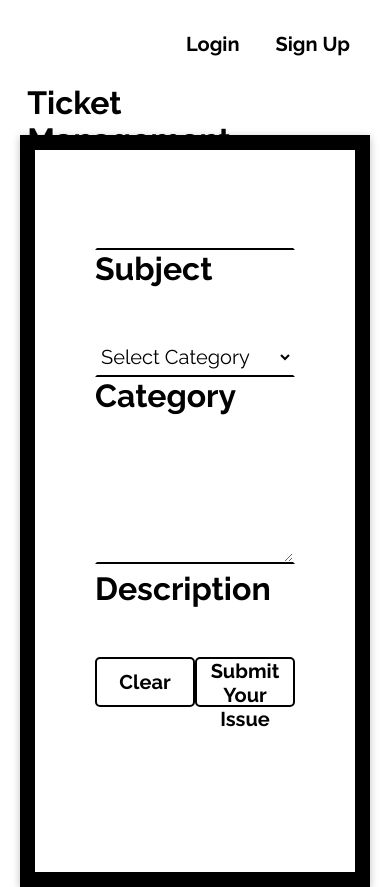
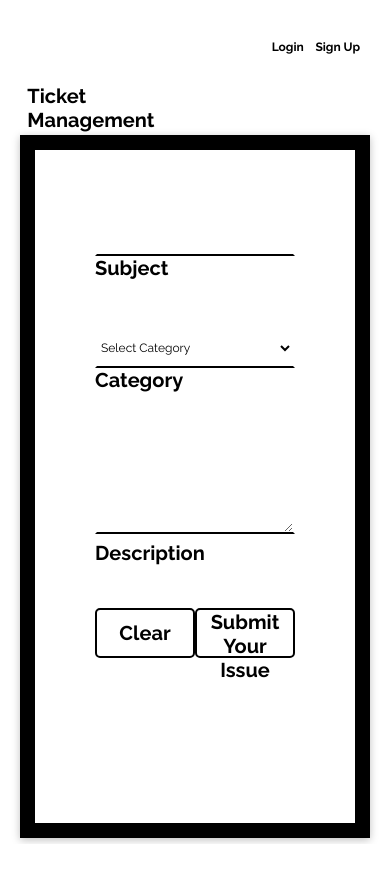
Before and after one commit to ticket-tiger/ticket-management-system, a React (Create React App) app: page /create-ticket in a window 390 px wide. After the commit the page ends 844 px from the top, so only its background shows below. Built offline with nearby package versions, Linux system fonts and the light colour scheme.

Commit message:
Added some responsive design to the landing page

```diff
--- a/src/App.css
+++ b/src/App.css
@@ -1,5 +1,9 @@
 :root {
   --purple: rgb(145, 34, 248);
+}
+
+body {
+  font-family: Helvetica, Arial, sans-serif;
 }
 
 button {
--- a/src/components/NavBar/NavBar.css
+++ b/src/components/NavBar/NavBar.css
@@ -57,3 +57,25 @@
 	color: black;
 	cursor: auto;
 }
+
+@media screen and (min-width: 1800px) {
+	.logo {
+		font-size: 51px;
+	}
+
+	.navbar-button {
+		width: 150px;
+		font-size: 32px;
+	}
+}
+
+@media screen and (max-width: 1200px) {
+	.logo {
+		font-size: 20px;
+	}
+
+	.navbar-button {
+		width: 50px;
+		font-size: 12px;
+	}
+}
--- a/src/pages/SubmitTicket/SubmitTicket.css
+++ b/src/pages/SubmitTicket/SubmitTicket.css
@@ -5,7 +5,7 @@
   transform: translate(-50%);
   justify-content: center;
   align-items: center;
-  width: 30%;
+  width: 30vw;
   min-width: 450px;
   box-shadow: 0 2px 8px rgba(0, 0, 0, 0.25);
   margin: auto;
@@ -13,11 +13,11 @@
   /* border-radius: 12px; */
   border: 15px solid black;
   background-color: white;
-  font-size: 25px;
+  font-size: 32px;
 }
 
 .form-element {
-  margin-bottom: 50px;
+  margin-bottom: 5vh;
 }
 
 .form-label {
@@ -185,6 +185,36 @@
    color:cadetblue;
  }
 
+@media screen and (min-width: 1800px) {
+  .form {
+    padding: 90px;
+    border: 22px solid black;
+  }
+
+  .form-label {
+    font-size: 51px;
+  }
+
+  .form-input {
+    height: 60px;
+    font-size: 32px;
+  }
+
+  .form-textarea {
+    height: 150px;
+  }
+}
+
+ @media screen and (max-width: 1200px) {
+   .form-label {
+     font-size: 20px;
+   }
+
+   .form-input {
+     font-size: 12px;
+   }
+ }
+
  @media screen and (max-width: 768px) {
    .form {
      min-width: 350px;
```
